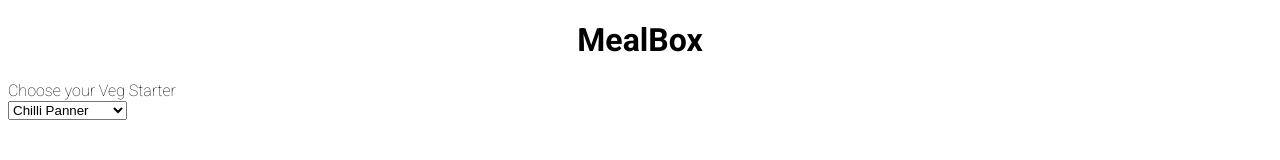
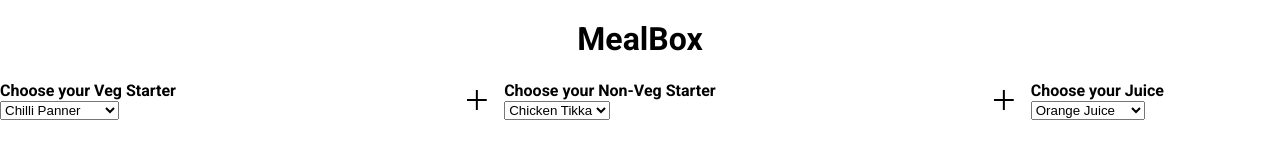
Before and after one commit to Harshak-1744/MealBox, a plain HTML site: page index.html in a window 1280 px wide. Drawn offline with Linux system fonts and the light colour scheme.

Commit message:
Added NV and J droplists & Updated CSS

```diff
--- a/index.html
+++ b/index.html
@@ -8,8 +8,10 @@
 </head>
 <body>
     <h1 class="company-name">MealBox</h1>
-    <label for ="veg">Choose your Veg Starter</label>
+    <div class="starters-container">
+        <div class="veg-container">
             <div class="veg">
+                <label for="veg">Choose your Veg Starter</label>
                 <select name="veg" id="veg">
                     <option value="chilli-panner">Chilli Panner</option>
                     <option value="veg-manchurian">Veg Manchurian</option>
@@ -17,5 +19,35 @@
                     <option value="baby-corn">Baby Corn</option>
                 </select>
             </div>
+            <svg class="svg-plus" xmlns="http://www.w3.org/2000/svg" viewBox="0 0 24 24" width="24" height="24">
+                <path fill-rule="evenodd" d="M 11 2 L 11 11 L 2 11 L 2 13 L 11 13 L 11 22 L 13 22 L 13 13 L 22 13 L 22 11 L 13 11 L 13 2 Z"></path>
+            </svg>
+        </div>
+        <div class="non-veg-container">
+            <div class="non-veg">
+                <label for="non-veg">Choose your Non-Veg Starter</label>
+                <select name="non-veg" id="non-veg">
+                    <option value="chicken-tikka">Chicken Tikka</option>
+                    <option value="fish-fry">Fish Fry</option>
+                    <option value="mutton-kebab">Mutton Kebab</option>
+                    <option value="prawn-fry">Prawn Fry</option>
+                </select>
+            </div>
+            <svg class="svg-plus" xmlns="http://www.w3.org/2000/svg" viewBox="0 0 24 24" width="24" height="24">
+                <path fill-rule="evenodd" d="M 11 2 L 11 11 L 2 11 L 2 13 L 11 13 L 11 22 L 13 22 L 13 13 L 22 13 L 22 11 L 13 11 L 13 2 Z"></path>
+            </svg>
+        </div>
+        <div class="juice-container">
+            <div class="juice">
+                <label for="juice">Choose your Juice</label>
+                <select name="juice" id="juice">
+                    <option value="orange-juice">Orange Juice</option>
+                    <option value="apple-juice">Apple Juice</option>
+                    <option value="mango-juice">Mango Juice</option>
+                    <option value="berry-smoothie">Berry Smoothie</option>
+                </select>
+            </div>
+        </div>
+    </div>
 </body>
 </html>
--- a/styles.css
+++ b/styles.css
@@ -1,12 +1,52 @@
 @import url('https://fonts.googleapis.com/css2?family=Roboto:ital,wght@0,100;0,300;0,400;0,500;0,700;0,900;1,100;1,300;1,400;1,500;1,700;1,900&display=swap');
 
-body {
-  font-family: "Roboto";
-  font-weight: 100;
-  font-style: normal;
+:root {
+    --primary-font: 'Roboto', sans-serif;
+    --font-size-large: 16px;
+    --space-large: 20px;
 }
 
-.company-name
-{
+body {
+    font-family: var(--primary-font);
+    font-weight: 400;
+    font-style: normal;
+    margin: 0;
+    padding: 0;
+    display: flex;
+    flex-direction: column;
+    align-items: center;
+}
+
+.company-name {
     text-align: center;
+    margin: var(--space-large) 0;
 }
+
+.starters-container {
+    display: flex;
+    justify-content: space-around;
+    align-items: center;
+    width: 100%;
+    margin-bottom: var(--space-large);
+}
+
+.veg, .non-veg {
+    font-size: var(--font-size-large);
+}
+
+label {
+    font-weight: bold;
+}
+
+.veg-container, .non-veg-container {
+    display: flex;
+    align-items: center;
+    justify-content: flex-start;
+    gap: var(--space-large);
+}
+.svg-plus {
+    margin-top: 10px;
+    margin-right: 15px;
+    margin-bottom: 10px;
+    margin-left: 150px;
+}
```
Lines whose indentation alone changed are shown as unchanged.
